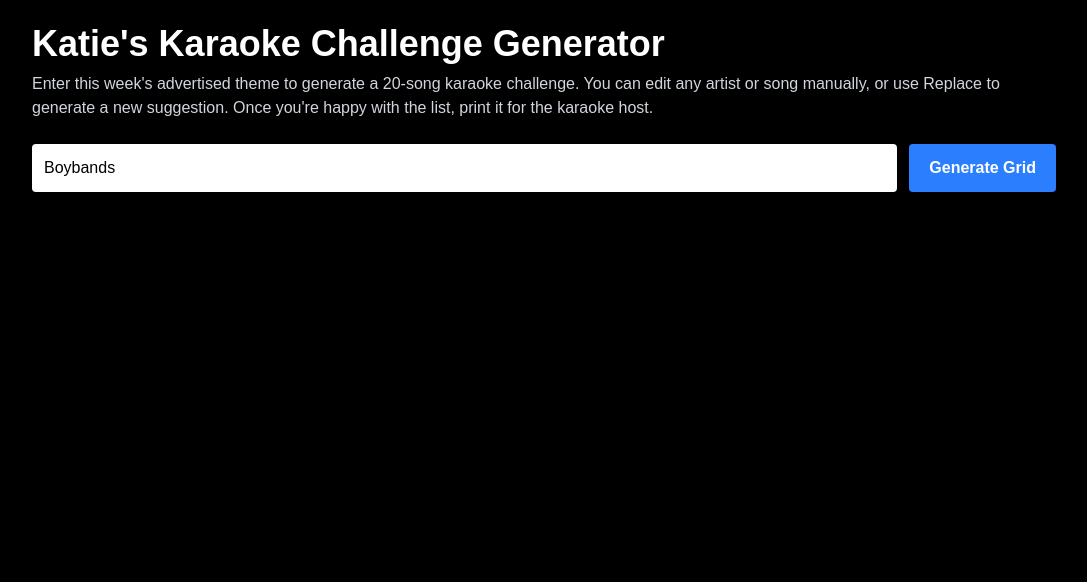
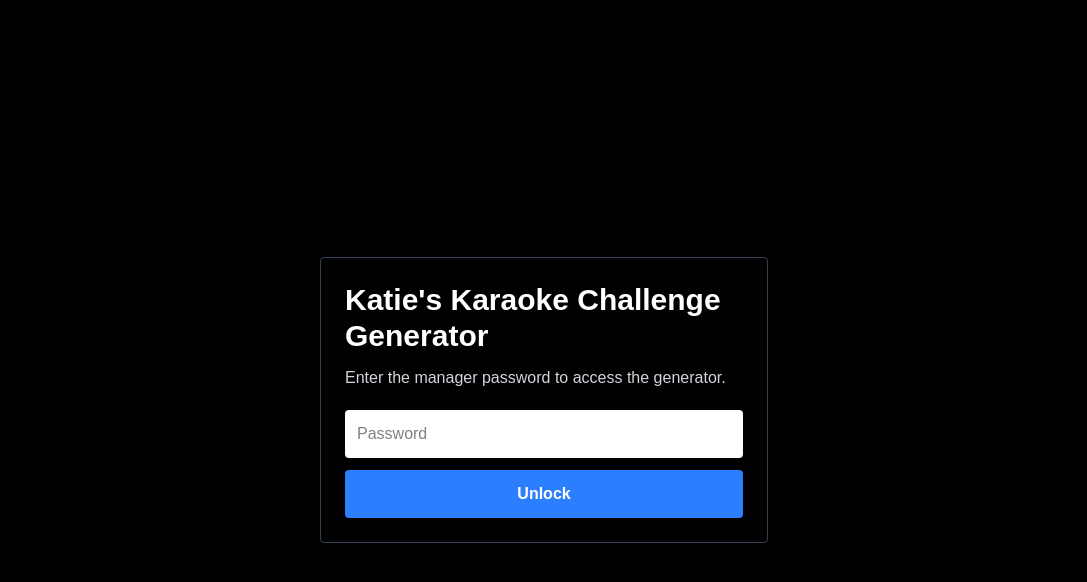
Before and after one commit to martykaties/music-grid-generator, a Next.js app: page / in a window 1280 px wide. Shown: the top 582 px of the page, without its empty margins (96-1183 px from the left). Built offline with nearby package versions, Linux system fonts and the light colour scheme.

Commit message:
Add manager password protection

```diff
--- a/app/page.tsx
+++ b/app/page.tsx
@@ -7,12 +7,27 @@ type Song = {
   song: string;
 };
 
+const MANAGER_PASSWORD = "manager1";
+
 export default function Home() {
+  const [password, setPassword] = useState("");
+  const [unlocked, setUnlocked] = useState(false);
+  const [loginError, setLoginError] = useState("");
+
   const [theme, setTheme] = useState("Boybands");
   const [grid, setGrid] = useState<Song[]>([]);
   const [loading, setLoading] = useState(false);
   const [error, setError] = useState("");
   const [replacingIndex, setReplacingIndex] = useState<number | null>(null);
+
+  function checkPassword() {
+    if (password === MANAGER_PASSWORD) {
+      setUnlocked(true);
+      setLoginError("");
+    } else {
+      setLoginError("Incorrect password.");
+    }
+  }
 
   async function generateGrid() {
     setLoading(true);
@@ -74,6 +89,46 @@ export default function Home() {
     }
 
     setReplacingIndex(null);
+  }
+
+  if (!unlocked) {
+    return (
+      <main className="min-h-screen bg-black text-white p-6 flex items-center justify-center">
+        <div className="max-w-md w-full border border-gray-700 rounded p-6">
+          <h1 className="text-3xl font-bold mb-3">
+            Katie&apos;s Karaoke Challenge Generator
+          </h1>
+
+          <p className="text-gray-300 mb-5">
+            Enter the manager password to access the generator.
+          </p>
+
+          <input
+            type="password"
+            value={password}
+            onChange={(e) => setPassword(e.target.value)}
+            onKeyDown={(e) => {
+              if (e.key === "Enter") checkPassword();
+            }}
+            className="w-full p-3 rounded bg-white text-black mb-3"
+            placeholder="Password"
+          />
+
+          {loginError && (
+            <div className="bg-red-900 border border-red-500 text-white p-3 rounded mb-3">
+              {loginError}
+            </div>
+          )}
+
+          <button
+            onClick={checkPassword}
+            className="bg-blue-500 hover:bg-blue-600 px-5 py-3 rounded font-bold w-full"
+          >
+            Unlock
+          </button>
+        </div>
+      </main>
+    );
   }
 
   return (
```
